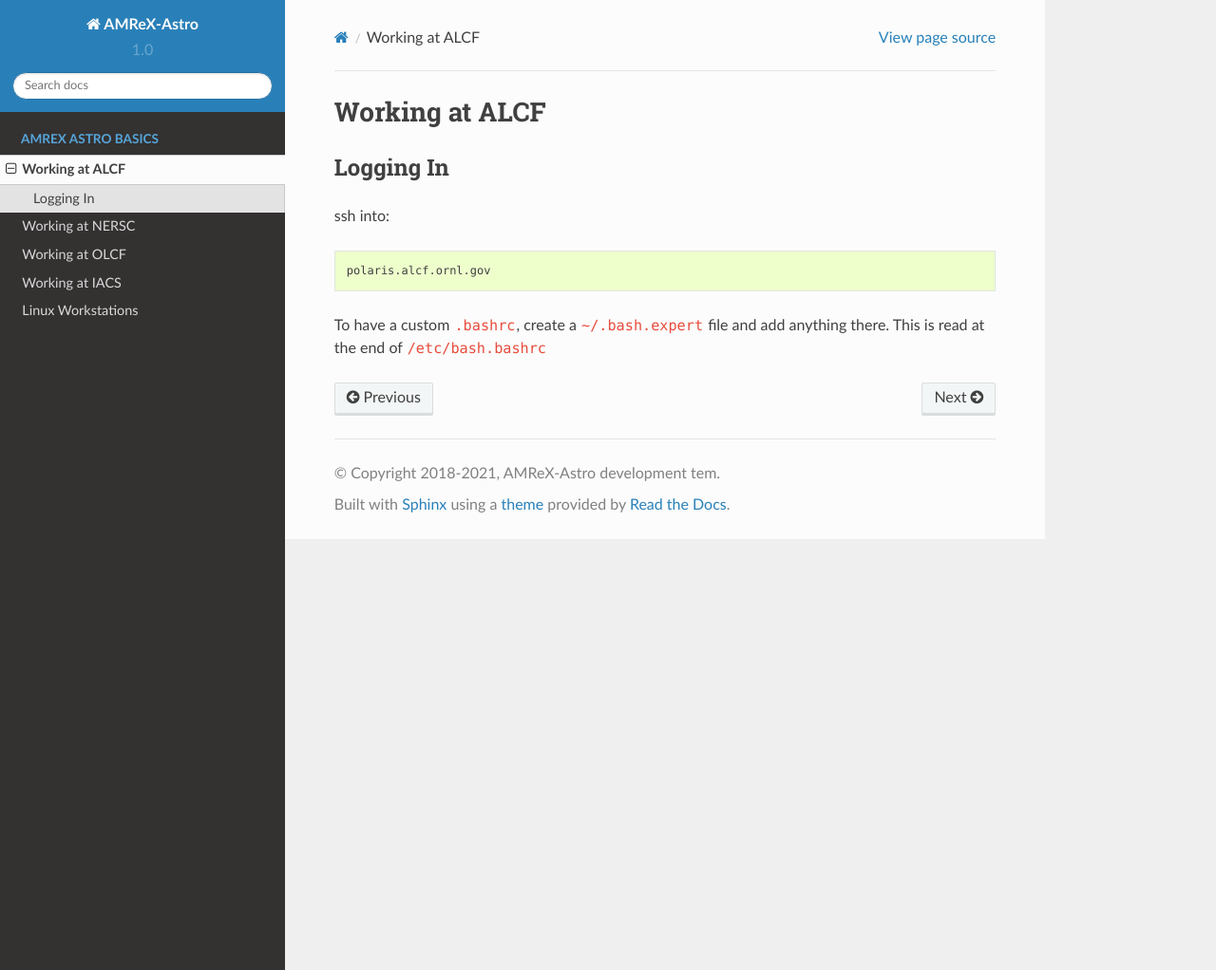
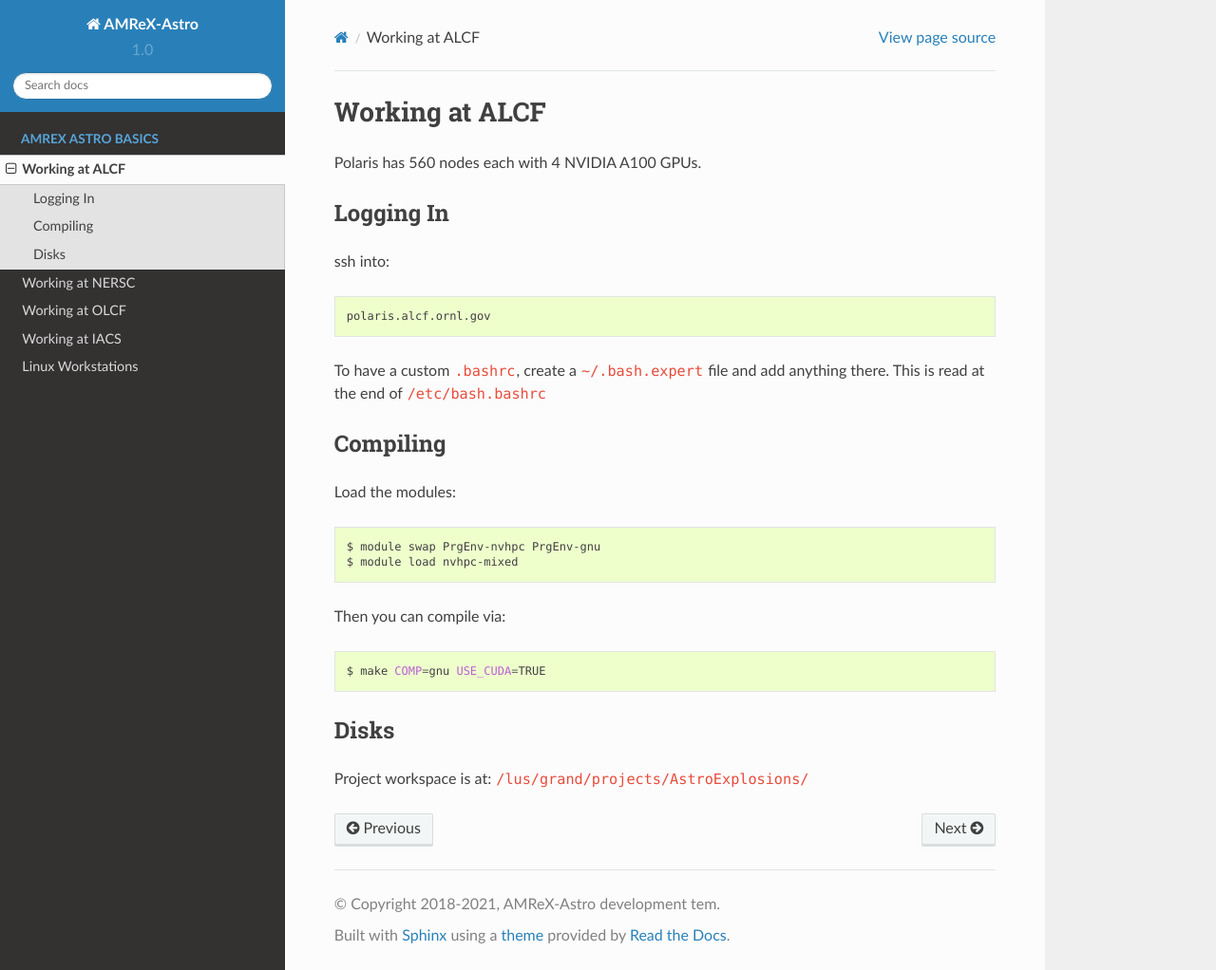
Before and after one commit to AMReX-Astro/workflow, a Sphinx documentation site: the page built from sphinx_docs/source/alcf.rst, in a window 1280 px wide and 1022 px high. Shown: the whole window at 95% size. Built offline with Sphinx 7.4.7 and the Read the Docs theme 2.0.0, drawn with Linux system fonts in a browser that asks for light colours.

Commit message:
more usage

```diff
--- a/sphinx_docs/source/alcf.rst
+++ b/sphinx_docs/source/alcf.rst
@@ -3,6 +3,8 @@
 ***************
 Working at ALCF
 ***************
+
+Polaris has 560 nodes each with 4 NVIDIA A100 GPUs.
 
 Logging In
 ==========
@@ -13,3 +15,27 @@
 
 To have a custom ``.bashrc``, create a ``~/.bash.expert`` file and add anything
 there.  This is read at the end of ``/etc/bash.bashrc``
+
+
+
+Compiling
+=========
+
+Load the modules:
+
+.. prompt:: bash
+
+   module swap PrgEnv-nvhpc PrgEnv-gnu
+   module load nvhpc-mixed
+
+Then you can compile via:
+
+.. prompt:: bash
+
+   make COMP=gnu USE_CUDA=TRUE
+
+
+Disks
+=====
+
+Project workspace is at: ``/lus/grand/projects/AstroExplosions/``
```
